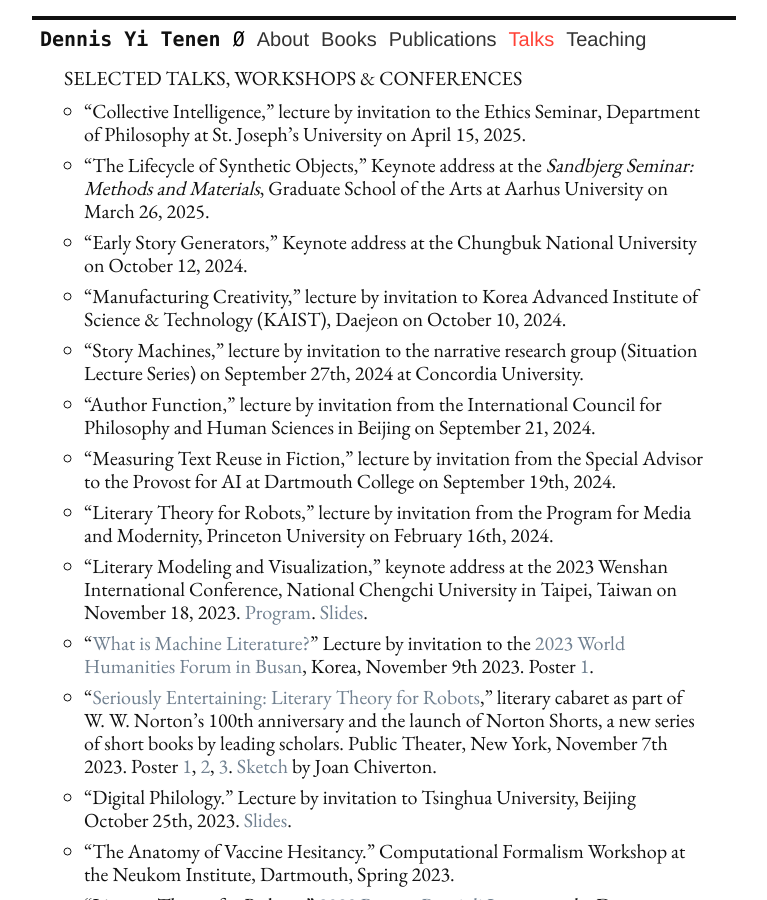
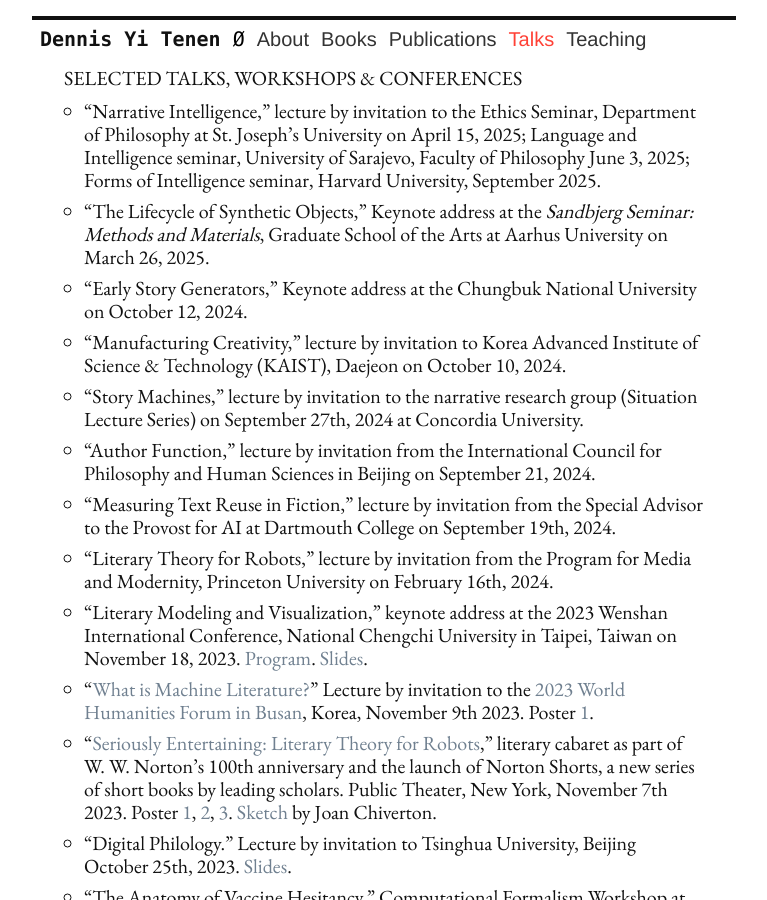
Before and after one commit to denten/denten.github.io, a Jekyll site: the page built from _pages/talks.md, in a window 1280 px wide and 900 px high. Shown: the whole window, without its empty margins (256-1023 px from the left). Built offline with Jekyll 4.4.1, drawn with Linux system fonts in a browser that asks for light colours; nearby versions of some CDN libraries.

Commit message:
update the talks

```diff
--- a/_includes/CV/06-talks.md
+++ b/_includes/CV/06-talks.md
@@ -1,7 +1,9 @@
 ## Selected Talks, Workshops & Conferences
 
-- "Collective Intelligence," lecture by invitation to the Ethics Seminar, Department of
-Philosophy at St. Joseph's University on April 15, 2025.
+- "Narrative Intelligence," lecture by invitation to the Ethics Seminar, Department of
+Philosophy at St. Joseph's University on April 15, 2025; Language and Intelligence seminar,
+University of Sarajevo, Faculty of Philosophy June 3, 2025; Forms of Intelligence seminar,
+Harvard University, September 2025.
 - "The Lifecycle of Synthetic Objects," Keynote address at the *Sandbjerg Seminar: Methods and
 Materials*, Graduate School of the Arts at Aarhus University on March 26, 2025.
 - "Early Story Generators," Keynote address at the Chungbuk National University on October 12, 2024.
```
